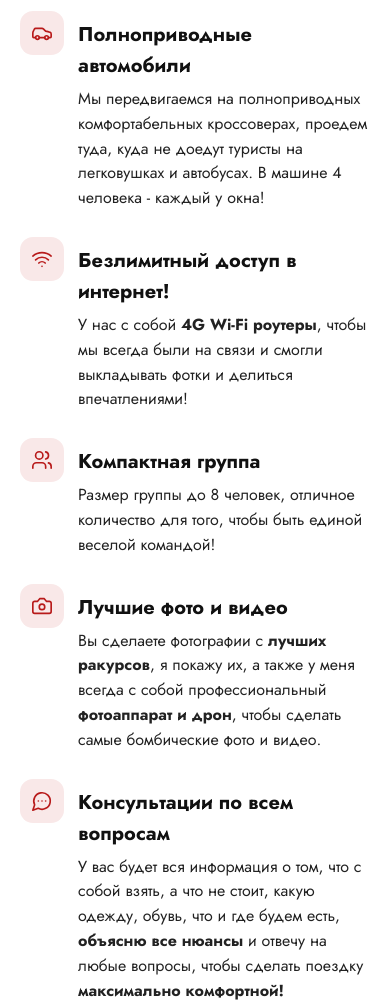
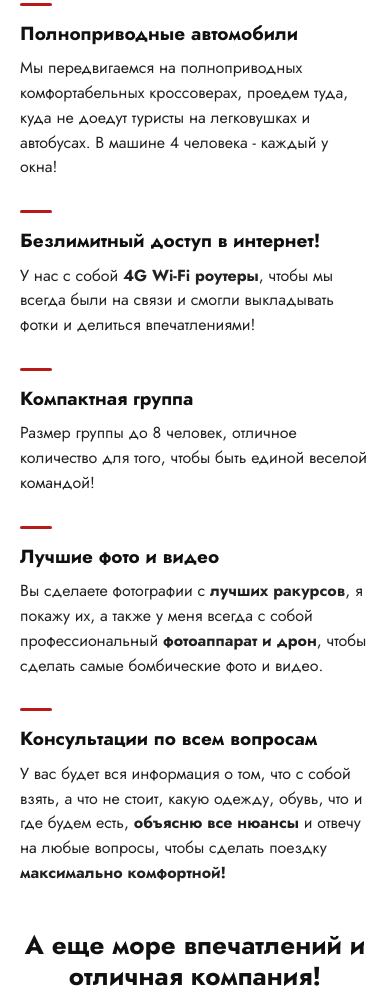
Before and after one commit to Klotstravel/iceland2027, a plain HTML site: page index.html in a window 390 px wide. Shown: the part 5831-6837 px from the top of the page. Drawn offline with Linux system fonts and the light colour scheme.

Commit message:
«Продумана до мелочей»: без иконок, красная чёрточка над заголовком, 3 колонки
Co-Authored-By: Claude Opus 5.5 <noreply@anthropic.com>
Claude-Session: https://claude.ai/code/session_018NCRak7NySLwJZmnxYGYxF

```diff
--- a/index.html
+++ b/index.html
@@ -77,13 +77,9 @@ h2{font-size:34px;line-height:1.2;font-weight:700;color:var(--ink);text-align:ce
 .feat img{width:100%;border-radius:var(--r);cursor:zoom-in;aspect-ratio:4/3;object-fit:cover}
 
 /* продумано */
-.perks{display:grid;grid-template-columns:1fr 1fr;gap:40px 60px;max-width:960px;margin:40px auto 0}
-.perk{display:grid;grid-template-columns:52px 1fr;gap:18px;align-items:start}
-.perk .ico{width:52px;height:52px;border-radius:16px;background:#f9e8e8;color:var(--red);display:grid;place-items:center;transition:background .25s,color .25s,transform .25s}
-.perk .ico svg{width:26px;height:26px}
-.perk:hover .ico{background:var(--red);color:#fff;transform:translateY(-2px)}
-.perk h3{padding-top:12px}
-.perk h3{font-size:20px;margin:0 0 6px;color:var(--ink)}
+.perks{display:grid;grid-template-columns:repeat(3,1fr);gap:44px 48px;max-width:1080px;margin:44px auto 0}
+.perk h3{font-size:19px;margin:0 0 8px;color:var(--ink);padding-top:16px;position:relative}
+.perk h3:before{content:"";position:absolute;top:0;left:0;width:32px;height:3px;border-radius:2px;background:var(--red)}
 .perk p{margin:0;font-size:16px}
 
 /* дома */
@@ -166,6 +162,7 @@ footer a{color:var(--muted)}
   .top nav{display:none}
   .rev{flex-basis:calc((100% - 24px) / 1.6)}
   .feat{gap:24px}
+  .perks{grid-template-columns:1fr 1fr}
 }
 @media (max-width:640px){
   body{font-size:16px}
@@ -181,11 +178,7 @@ footer a{color:var(--muted)}
   .feat{grid-template-columns:1fr;margin-bottom:30px}
   .feat img{order:-1}
   .feat h3{font-size:20px}
-  .perks{grid-template-columns:1fr;gap:26px}
-  .perk{grid-template-columns:44px 1fr;gap:14px}
-  .perk .ico{width:44px;height:44px;border-radius:13px}
-  .perk .ico svg{width:22px;height:22px}
-  .perk h3{padding-top:8px}
+  .perks{grid-template-columns:1fr;gap:30px}
   .house{grid-template-columns:1fr 1fr}
   .lists{grid-template-columns:1fr;gap:20px}
   .lists h3{font-size:22px}
@@ -275,12 +268,12 @@ footer a{color:var(--muted)}
     <h2 class="reveal">Поездка продумана до мелочей!</h2>
     <p class="lead reveal">По итогам более чем 20 поездок в Исландию составлены оптимальные маршруты, забронированы самые классные дома и учтены все нюансы</p>
     <div class="perks">
-      <div class="perk reveal"><span class="ico"><svg viewBox="0 0 24 24" fill="none" stroke="currentColor" stroke-width="1.8" stroke-linecap="round" stroke-linejoin="round" aria-hidden="true"><path d="M15 21v-8a1 1 0 0 0-1-1h-4a1 1 0 0 0-1 1v8"/><path d="M3 10a2 2 0 0 1 .7-1.5l7-6a2 2 0 0 1 2.6 0l7 6A2 2 0 0 1 21 10v9a2 2 0 0 1-2 2H5a2 2 0 0 1-2-2z"/></svg></span><div><h3>Комфортное размещение</h3><p>Мы живем в комфортабельных коттеджах и гостиницах в комнатах с размещением по 2 человека. Некоторые дома имеют террасу, горячую ванну на улице, барбекю и находятся в потрясающих местах.</p></div></div>
-      <div class="perk reveal"><span class="ico"><svg viewBox="0 0 24 24" fill="none" stroke="currentColor" stroke-width="1.8" stroke-linecap="round" stroke-linejoin="round" aria-hidden="true"><path d="M19 17h2c.6 0 1-.4 1-1v-3c0-.9-.7-1.7-1.5-1.9C18.7 10.6 16 10 16 10s-1.3-1.4-2.2-2.3c-.5-.4-1.1-.7-1.8-.7H5c-.6 0-1.1.4-1.4.9l-1.4 2.9A3.7 3.7 0 0 0 2 12v4c0 .6.4 1 1 1h2"/><circle cx="7" cy="17" r="2"/><path d="M9 17h6"/><circle cx="17" cy="17" r="2"/></svg></span><div><h3>Полноприводные автомобили</h3><p>Мы передвигаемся на полноприводных комфортабельных кроссоверах, проедем туда, куда не доедут туристы на легковушках и автобусах. В машине 4 человека - каждый у окна!</p></div></div>
-      <div class="perk reveal"><span class="ico"><svg viewBox="0 0 24 24" fill="none" stroke="currentColor" stroke-width="1.8" stroke-linecap="round" stroke-linejoin="round" aria-hidden="true"><path d="M12 20h.01"/><path d="M2 8.8a15 15 0 0 1 20 0"/><path d="M5 12.9a10 10 0 0 1 14 0"/><path d="M8.5 16.4a5 5 0 0 1 7 0"/></svg></span><div><h3>Безлимитный доступ в интернет!</h3><p>У нас с собой <strong>4G Wi-Fi роутеры</strong>, чтобы мы всегда были на связи и смогли выкладывать фотки и делиться впечатлениями!</p></div></div>
-      <div class="perk reveal"><span class="ico"><svg viewBox="0 0 24 24" fill="none" stroke="currentColor" stroke-width="1.8" stroke-linecap="round" stroke-linejoin="round" aria-hidden="true"><path d="M16 21v-2a4 4 0 0 0-4-4H6a4 4 0 0 0-4 4v2"/><circle cx="9" cy="7" r="4"/><path d="M22 21v-2a4 4 0 0 0-3-3.9"/><path d="M16 3.1a4 4 0 0 1 0 7.8"/></svg></span><div><h3>Компактная группа</h3><p>Размер группы до 8 человек, отличное количество для того, чтобы быть единой веселой командой!</p></div></div>
-      <div class="perk reveal"><span class="ico"><svg viewBox="0 0 24 24" fill="none" stroke="currentColor" stroke-width="1.8" stroke-linecap="round" stroke-linejoin="round" aria-hidden="true"><path d="M14.5 4h-5L7 7H4a2 2 0 0 0-2 2v9a2 2 0 0 0 2 2h16a2 2 0 0 0 2-2V9a2 2 0 0 0-2-2h-3z"/><circle cx="12" cy="13" r="3"/></svg></span><div><h3>Лучшие фото и видео</h3><p>Вы сделаете фотографии с <strong>лучших ракурсов</strong>, я покажу их, а также у меня всегда с собой профессиональный <strong>фотоаппарат и дрон</strong>, чтобы сделать самые бомбические фото и видео.</p></div></div>
-      <div class="perk reveal"><span class="ico"><svg viewBox="0 0 24 24" fill="none" stroke="currentColor" stroke-width="1.8" stroke-linecap="round" stroke-linejoin="round" aria-hidden="true"><path d="M7.9 20A9 9 0 1 0 4 16.1L2 22z"/><path d="M8 12h.01"/><path d="M12 12h.01"/><path d="M16 12h.01"/></svg></span><div><h3>Консультации по всем вопросам</h3><p>У вас будет вся информация о том, что с собой взять, а что не стоит, какую одежду, обувь, что и где будем есть, <strong>объясню все нюансы</strong> и отвечу на любые вопросы, чтобы сделать поездку <strong>максимально комфортной!</strong></p></div></div>
+      <div class="perk reveal"><h3>Комфортное размещение</h3><p>Мы живем в комфортабельных коттеджах и гостиницах в комнатах с размещением по 2 человека. Некоторые дома имеют террасу, горячую ванну на улице, барбекю и находятся в потрясающих местах.</p></div>
+      <div class="perk reveal"><h3>Полноприводные автомобили</h3><p>Мы передвигаемся на полноприводных комфортабельных кроссоверах, проедем туда, куда не доедут туристы на легковушках и автобусах. В машине 4 человека - каждый у окна!</p></div>
+      <div class="perk reveal"><h3>Безлимитный доступ в интернет!</h3><p>У нас с собой <strong>4G Wi-Fi роутеры</strong>, чтобы мы всегда были на связи и смогли выкладывать фотки и делиться впечатлениями!</p></div>
+      <div class="perk reveal"><h3>Компактная группа</h3><p>Размер группы до 8 человек, отличное количество для того, чтобы быть единой веселой командой!</p></div>
+      <div class="perk reveal"><h3>Лучшие фото и видео</h3><p>Вы сделаете фотографии с <strong>лучших ракурсов</strong>, я покажу их, а также у меня всегда с собой профессиональный <strong>фотоаппарат и дрон</strong>, чтобы сделать самые бомбические фото и видео.</p></div>
+      <div class="perk reveal"><h3>Консультации по всем вопросам</h3><p>У вас будет вся информация о том, что с собой взять, а что не стоит, какую одежду, обувь, что и где будем есть, <strong>объясню все нюансы</strong> и отвечу на любые вопросы, чтобы сделать поездку <strong>максимально комфортной!</strong></p></div>
     </div>
   </div>
 </section>
```
Also changed, not shown: src/template.html (+11 -18 lines).
